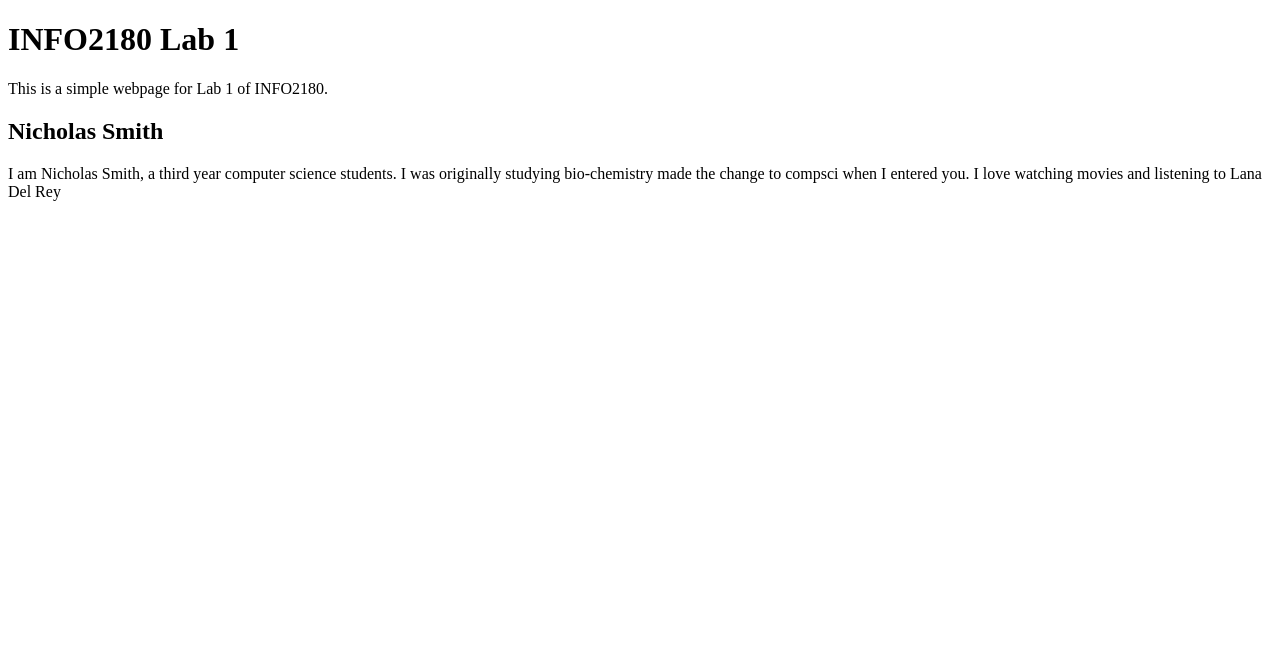
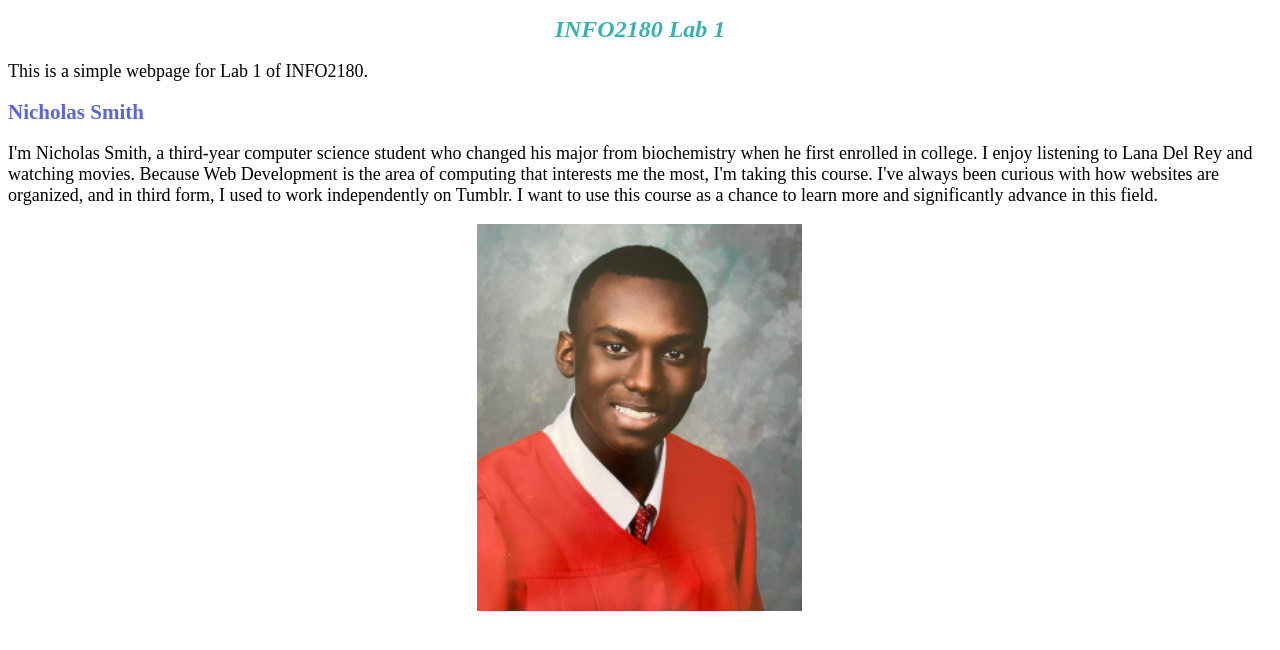
Before and after one commit to NickSmith2002/info2180-lab1, a plain HTML site: page index.html in a window 1280 px wide. Drawn offline with Linux system fonts and the light colour scheme.

Commit message:
Final Webpage

```diff
--- a/index.html
+++ b/index.html
@@ -4,6 +4,7 @@
     <meta charset="UTF-8">
     <meta name="viewport" content="width=devicewidth, initial-scale=1.0">
     <meta http-equiv="X-UA-Compatible" content="ie=edge">
+	<link rel="stylesheet" href="styles.css">
     <title>INFO2180 Lab 1</title>
 </head>
 <body>
@@ -13,6 +14,8 @@
  </header>
  <main>
  <h2>Nicholas Smith</h2>
- <p>I am Nicholas Smith, a third year computer science students. I was originally studying bio-chemistry made the change to compsci when I entered you. I love watching movies and listening to Lana Del Rey</p>
+ <p>I'm Nicholas Smith, a third-year computer science student who changed his major from biochemistry when he first enrolled in college. I enjoy listening to Lana Del Rey and watching movies.
+ Because Web Development is the area of computing that interests me the most, I'm taking this course. I've always been curious with how websites are organized, and in third form, I used to work independently on Tumblr. I want to use this course as a chance to learn more and significantly advance in this field.</p>
+ <center><img src="me.png"><center>
  </main>
  <footer>
--- /dev/null
+++ b/styles.css
@@ -0,0 +1,17 @@
+h1 {
+ font-size: 24px;
+ color: #38B2AC;
+ text-align: center;
+ font-weight: bold;
+ font-style: italic;
+}
+
+h2 {
+ font-size: 21px;
+ color: #5A67D8;
+ font-weight: bold;
+}
+
+p {
+ font-size: 18px;
+}
```
Also changed, not shown: ME.png (added).
